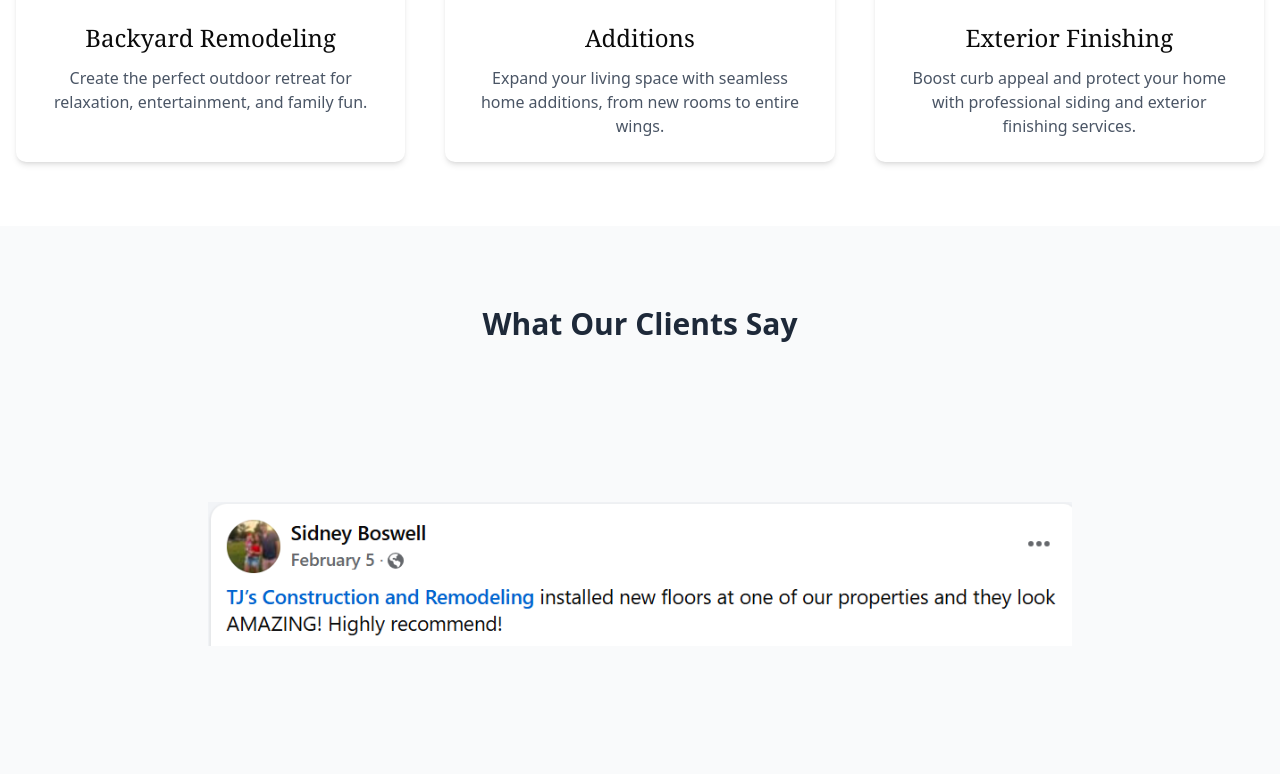
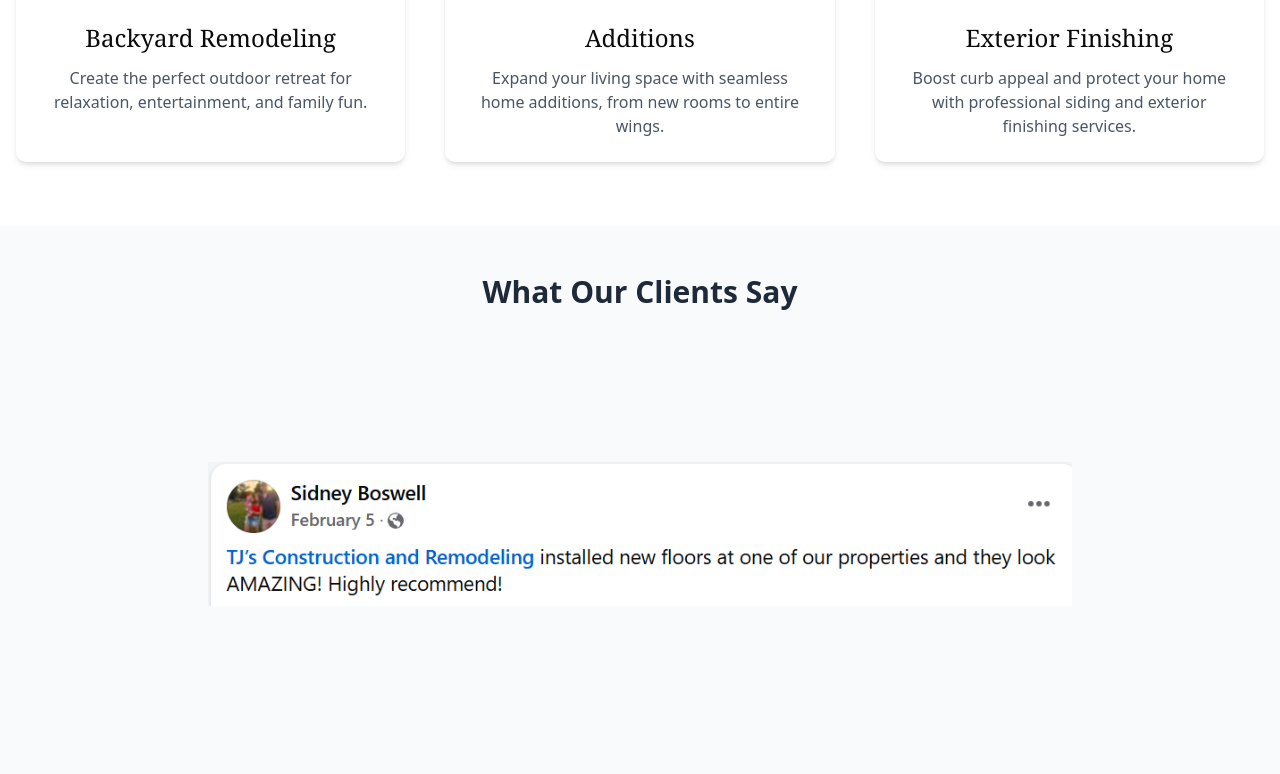
Before and after one commit to RookiePython21/tjs-construction-remodeling, a Next.js app: page / in a window 1280 px wide. Shown: the part 1652-2426 px from the top of the page. Built offline with nearby package versions, Linux system fonts and the light colour scheme.

Commit message:
update testimonials component to make the photos closer together

```diff
--- a/components/Testimonials.tsx
+++ b/components/Testimonials.tsx
@@ -24,10 +24,10 @@ const testimonials = [
 
 const Testimonials = () => {
   return (
-    <section className="py-20 bg-gray-50">
+    <section className="py-12 bg-gray-50">
       <div className="max-w-4xl mx-auto px-4">
-        <h2 className="text-3xl font-bold text-center mb-10 text-gray-800">What Our Clients Say</h2>
-        <div className="grid grid-cols-1 gap-y-4">
+        <h2 className="text-3xl font-bold text-center mb-8 text-gray-800">What Our Clients Say</h2>
+        <div className="grid grid-cols-1 gap-y-2">
           {testimonials.map((t, i) => (
             <div key={i} className="flex items-center justify-center">
               <Image src={t.image} alt={`Testimonial ${i+1}`} width={600} height={384} className="w-full h-96 object-contain" />
```
